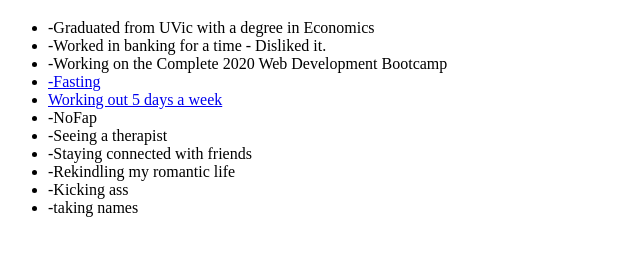
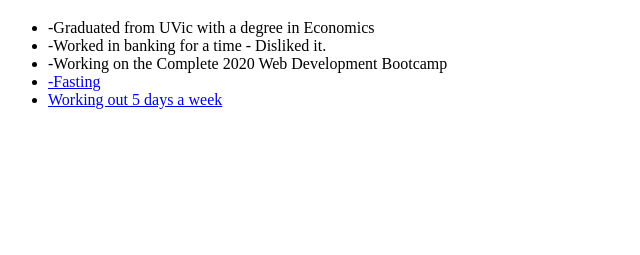
Before and after one commit to Gillea6/CV1, a plain HTML site: page Hobbies.html in a window 1280 px wide. Shown: the part 61-316 px from the top of the page, without its empty margins (0-640 px from the left). Drawn offline with Linux system fonts and the light colour scheme.

Commit message:
Add files via upload

```diff
--- a/Hobbies.html
+++ b/Hobbies.html
@@ -12,12 +12,6 @@
       <li>-Working on the Complete 2020 Web Development Bootcamp</li>
       <li><a href=https://www.zerofasting.com/>-Fasting</a></li>
       <li><a href=https://www.nike.com/ca/ntc-app>Working out 5 days a week </a></li>
-      <li>-NoFap</li>
-      <li>-Seeing a therapist</li>
-      <li>-Staying connected with friends</li>
-      <li>-Rekindling my romantic life</li>
-      <li>-Kicking ass</li>
-      <li>-taking names</li>
     </ul>
   </body>
 </html>
```
Also changed, not shown: index.html (+6 -5 lines), Images/myicon.ico (added).
